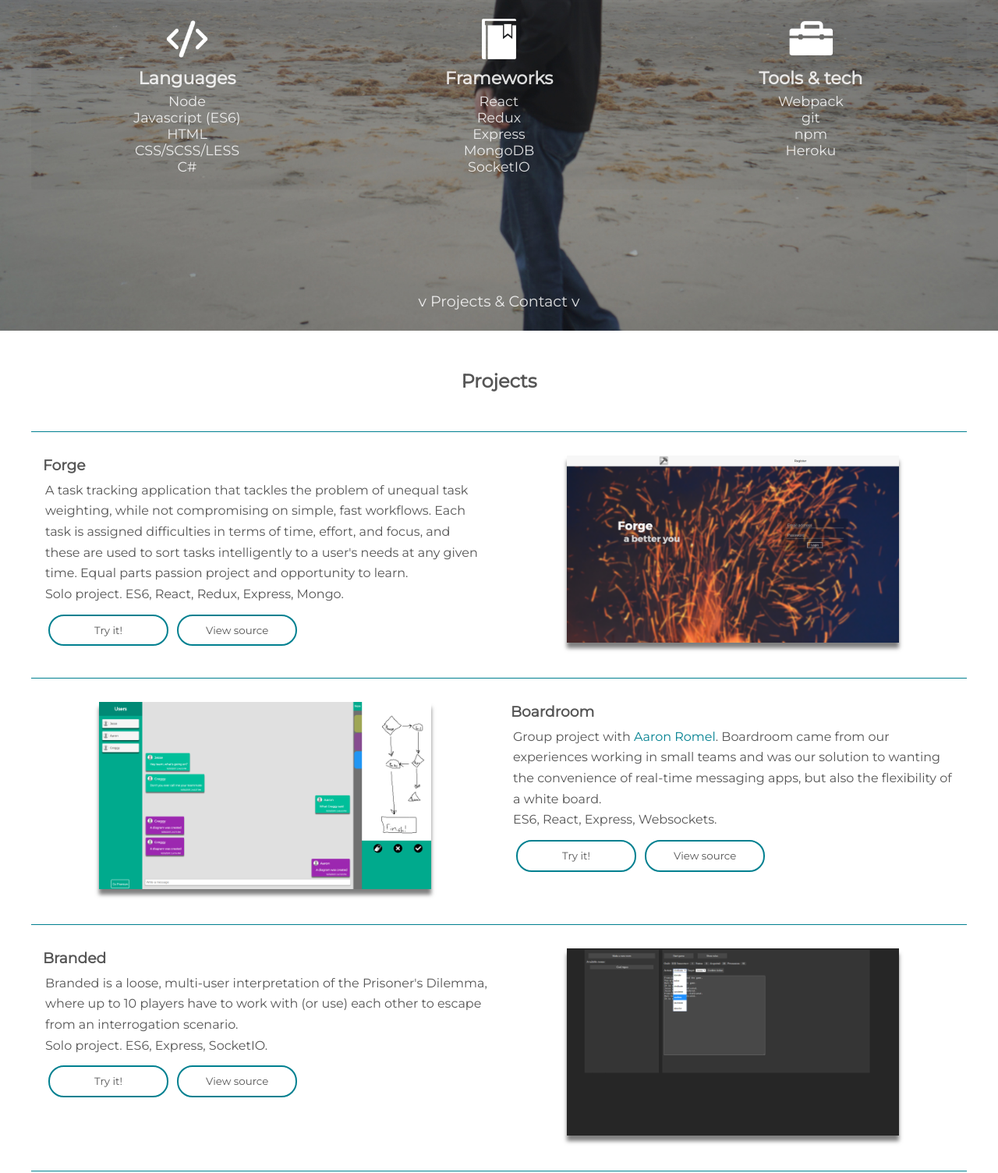
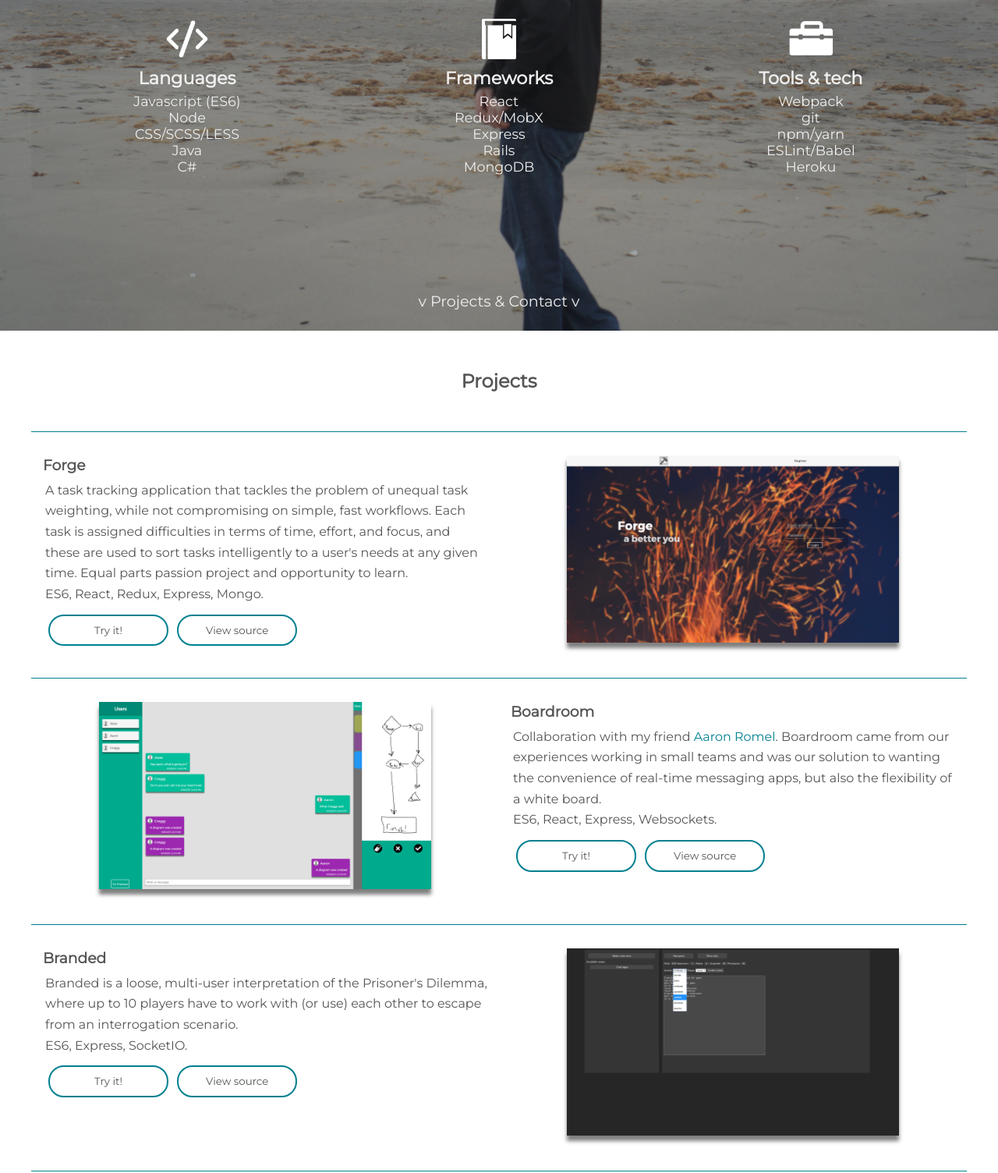
Before and after one commit to JACooper/jacooper.github.io, a website built with webpack: page index.html in a window 1280 px wide. Shown: the part 376-1880 px from the top of the page at 78% size. Built offline with Linux system fonts and the light colour scheme.

Commit message:
Minor updates + yarn

```diff
--- a/index.html
+++ b/index.html
@@ -20,10 +20,10 @@
 					<img src='./dist/languages.png' alt=''/>
 					<h3 class='landing-list-header'>Languages</h3>
 					<ul class='landing-list'>
+						<li>Javascript (ES6)</li>
 						<li>Node</li>
-						<li>Javascript (ES6)</li>
-						<li>HTML</li>
 						<li>CSS/SCSS/LESS</li>
+						<li>Java</li>
 						<li>C#</li>
 					</ul>
 				</div>
@@ -32,10 +32,10 @@
 					<h3 class='landing-list-header'>Frameworks</h3>
 					<ul class='landing-list'>
 						<li>React</li>
-						<li>Redux</li>
+						<li>Redux/MobX</li>
 						<li>Express</li>
+						<li>Rails</li>
 						<li>MongoDB</li>
-						<li>SocketIO</li>
 					</ul>
 				</div>
 				<div class='col-4 landing-item'>
@@ -44,7 +44,8 @@
 					<ul class='landing-list'>
 						<li>Webpack</li>
 						<li>git</li>
-						<li>npm</li>
+						<li>npm/yarn</li>
+						<li>ESLint/Babel</li>
 						<li>Heroku</li>
 					</ul>
 				</div>
@@ -63,7 +64,7 @@
 				<div class='col-6 project-description'>
 					<h3 class='project-title'>Forge</h3>
 					<p>A task tracking application that tackles the problem of unequal task weighting, while not compromising on simple, fast workflows. Each task is assigned difficulties in terms of time, effort, and focus, and these are used to sort tasks intelligently to a user's needs at any given time. Equal parts passion project and opportunity to learn.</p>
-					<p>Solo project. ES6, React, Redux, Express, Mongo.</p>
+					<p>ES6, React, Redux, Express, Mongo.</p>
 
 					<a class='project-link' href='https://forgetracker.herokuapp.com/'>Try it!</a>
 					<a class='project-link' href='https://github.com/JACooper/Forge'>View source</a>
@@ -81,7 +82,7 @@
 
 				<div class='col-6 project-description'>
 					<h3 class='project-title'>Boardroom</h3>
-					<p>Group project with <a href='http://aaronromel.com/'>Aaron Romel</a>. Boardroom came from our experiences working in small teams and was our solution to wanting the convenience of real-time messaging apps, but also the flexibility of a white board.</p>
+					<p>Collaboration with my friend <a href='https://github.com/aromel88'>Aaron Romel</a>. Boardroom came from our experiences working in small teams and was our solution to wanting the convenience of real-time messaging apps, but also the flexibility of a white board.</p>
 					<p>ES6, React, Express, Websockets.</p>
 
 					<a class='project-link' href='https://boardroom.herokuapp.com/'>Try it!</a>
@@ -93,7 +94,7 @@
 				<div class='col-6 project-description'>
 					<h3 class='project-title'>Branded</h3>
 					<p>Branded is a loose, multi-user interpretation of the Prisoner's Dilemma, where up to 10 players have to work with (or use) each other to escape from an interrogation scenario.</p>
-					<p>Solo project. ES6, Express, SocketIO.</p>
+					<p>ES6, Express, SocketIO.</p>
 
 					<a class='project-link' href='https://branded-game.herokuapp.com/'>Try it!</a>
 					<a class='project-link' href='https://github.com/JACooper/branded'>View source</a>
@@ -111,8 +112,8 @@
 
 				<div class='col-6 project-description'>
 					<h3 class='project-title'>Roadsign</h3>
-					<p>API mashup project for a class. Uses <a href="https://developers.google.com/maps/documentation/directions/">Google Maps</a> & <a href="http://www.mygasfeed.com/keys/intro">MyGasFeed</a> to find a list of nearest gas stations every so often (user specified) along a Google Maps route.</p>
-					<p>Solo project. ES5, Node. API requests routed through server, parsed on client.</p>
+					<p>Project I made for a class, to get some hands-on experience using APIs. Uses <a href="https://developers.google.com/maps/documentation/directions/">Google Maps</a> & <a href="http://www.mygasfeed.com/keys/intro">MyGasFeed</a> to find a list of nearest gas stations at user specified intervals along a Google Maps route.</p>
+					<p>ES5, Node.</p>
 
 					<a class='project-link' href='https://roadsign.herokuapp.com/'>Try it!</a>
 					<a class='project-link' href='https://github.com/JACooper/roadsign'>View source</a>
@@ -123,9 +124,9 @@
 		<section id='about'>
 			<div class='row'>
 				<h2 id='about-header'>About me</h2>
-				<p class='about-content'>Hi, I'm Jesse. I recently graduated from the Rochester Institute of Technology with a BS in Game Design & Development and a minor in Computer Science. I've always loved tinkering with systems, seeing how they work, and modifying them, and programming has proven to be the most rewarding avenue for that curiosity by far. I'm currently focusing on Node and web technologies.</p>
+				<p class='about-content'>Hi, I'm Jesse. I'm a software developer, currently focusing on web technologies like React and Rails. I graduated from the Rochester Institute of Technology with a BS in Game Design & Development and a minor in Computer Science. I've always loved tinkering with systems, seeing how they work, and modifying them, and programming has proven to be the most rewarding avenue for that curiosity by far.</p>
 
-				<p class='about-content'>In my personal time, I enjoy teaching, hiking, playing strategy games (digital and analog), and learning new languages and programming skills.</p>
+				<p class='about-content'>In my personal time, I enjoy teaching, hiking, strategy games, and learning new technologies.</p>
 			</div>
 		</section>
 
@@ -139,7 +140,7 @@
 					<a class='footer-link-icon' href='https://www.linkedin.com/in/jesseandcooper'><img src='./dist/linkedin.png' alt='linkedin'/></a>
 				</div>
 			</div>
-			<p id='footer-copyright'>Jesse Cooper © 2017</p>
+			<p id='footer-copyright'>Jesse Cooper © 2019</p>
 		</section>
 	</body>
 </html>
--- a/scss/styles.scss
+++ b/scss/styles.scss
@@ -2,7 +2,7 @@ $primary-font: 'Montserrat', sans-serif;
 
 $accent-color: #008090;
 $accent-color-bright: #00A0B0;
-$light-text: rgba(255, 255, 255, 0.85);
+$light-text: #EFEFEF;
 $dark-text: rgba(55, 55, 55, 0.85);
 
 $logo-size: 100px;
@@ -180,6 +180,7 @@ a {
 }
 
 .project-image {
+	text-align: center;
 	height: 100%;
 
 	img {
@@ -264,10 +265,6 @@ a {
 	}
 }
 
-.project-image {
-	text-align: center;
-}
-
 #about {
 	width: 100%;
 
```
Also changed, not shown: dist/bundle.js, dist/styles.css, 1 other file.
